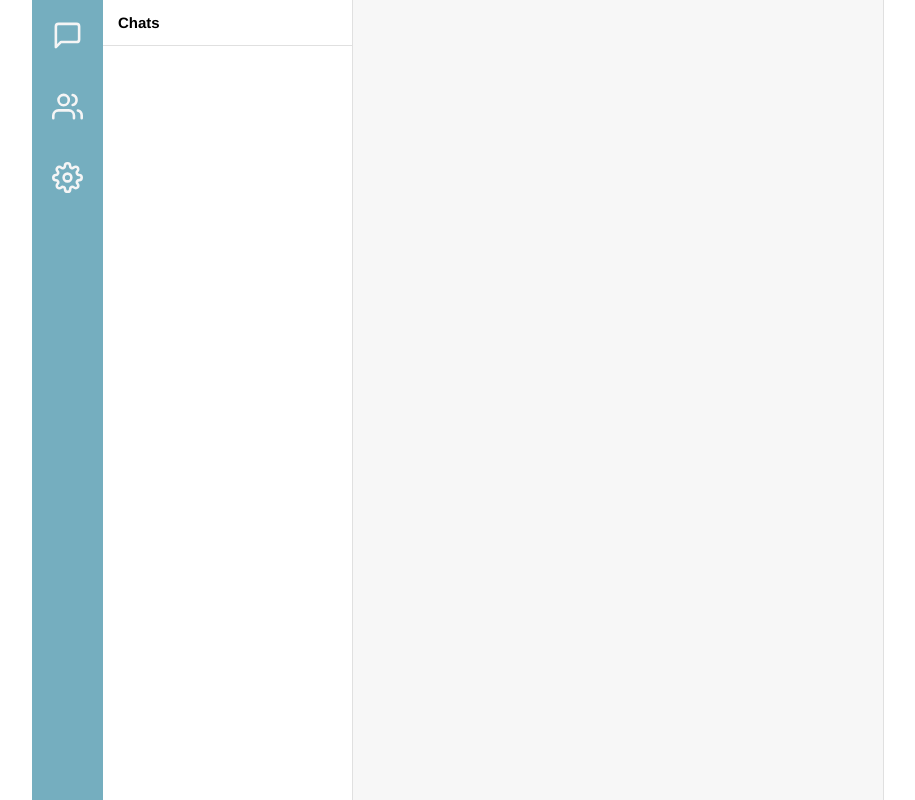
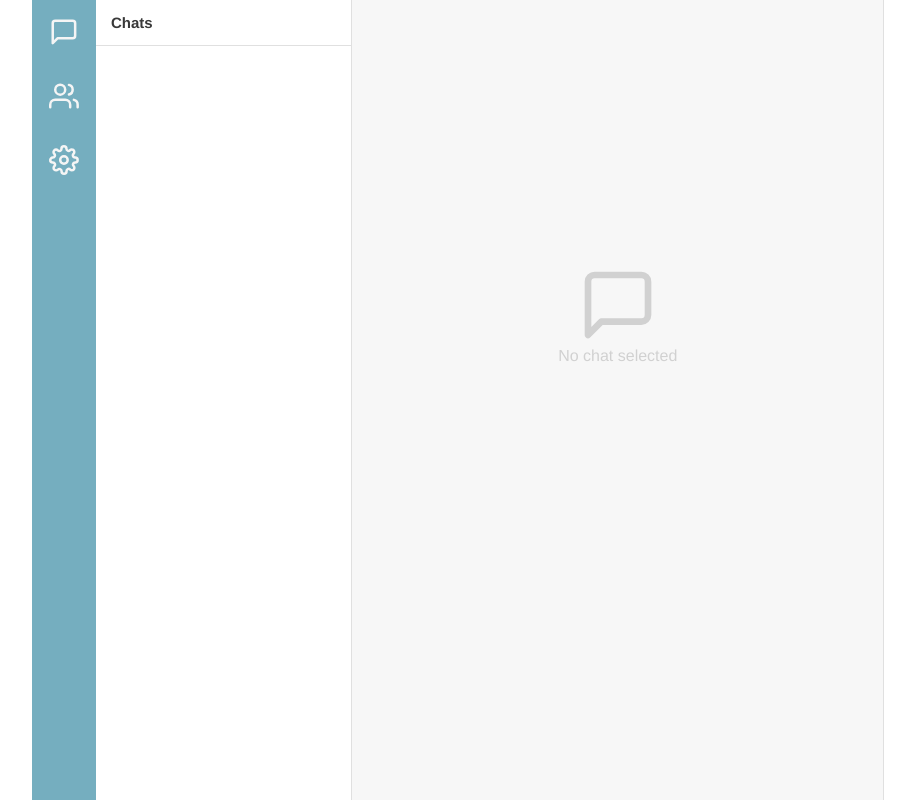
Before and after one commit to FredrikLernia/chat-client, a React (Create React App) app in the folder client/: page / in a window 1280 px wide. Shown: the whole page, without its empty margins (182-1097 px from the left). Built offline with nearby package versions, Linux system fonts and the light colour scheme.

Commit message:
Style adjustments

```diff
--- a/client/src/App.js
+++ b/client/src/App.js
@@ -1,6 +1,7 @@
 import React from 'react'
 import './reset.css'
 import './style.scss'
+
 import LoggedIn from './views/LoggedIn'
 
 const App = () => {
--- a/client/src/components/Main/index.js
+++ b/client/src/components/Main/index.js
@@ -1,9 +1,13 @@
 import React from 'react'
 import './style.scss'
 
+import EmptyChat from '../EmptyChat'
+
 const Main = () => {
   return (
-    <div className="Main"></div>
+    <div className="Main">
+      <EmptyChat />
+    </div>
   )
 }
 
--- a/client/src/components/Menu/style.scss
+++ b/client/src/components/Menu/style.scss
@@ -2,7 +2,7 @@
 
 .Menu {
   display: inline-block;
-  width: $col-size;
+  width: calc(0.9 * #{$col-size});
   height: 100%;
   vertical-align: top;
   background-color: $default-color;
@@ -40,7 +40,7 @@
       left: 0;
       width: 100%;
       height: 100%;
-      padding: 20px;
+      padding: 17px;
       color: $text-light;
     }
   }
--- a/client/src/components/Tab/index.js
+++ b/client/src/components/Tab/index.js
@@ -1,5 +1,6 @@
 import React from 'react'
 import './style.scss'
+
 import TabHeader from '../TabHeader'
 
 const Tab = () => {
--- a/client/src/components/Tab/style.scss
+++ b/client/src/components/Tab/style.scss
@@ -2,7 +2,7 @@
 
 .Tab {
   display: inline-block;
-  width: calc(3.5 * #{$col-size});
+  width: calc(3.6 * #{$col-size});
   height: 100%;
   vertical-align: top;
 }
--- a/client/src/style.scss
+++ b/client/src/style.scss
@@ -1,3 +1,5 @@
+@import './variables.scss';
+
 *, *:before, *:after {
   box-sizing: border-box;
 }
@@ -5,12 +7,14 @@
 body {
   margin: 0;
   height: 100vh;
+  color: $text-dark-2;
 }
 
 h2 {
   margin: 15px;
   font-size: 15px;
   font-weight: bold;
+  color: $text-dark-1;
 }
 
 #root {
```
